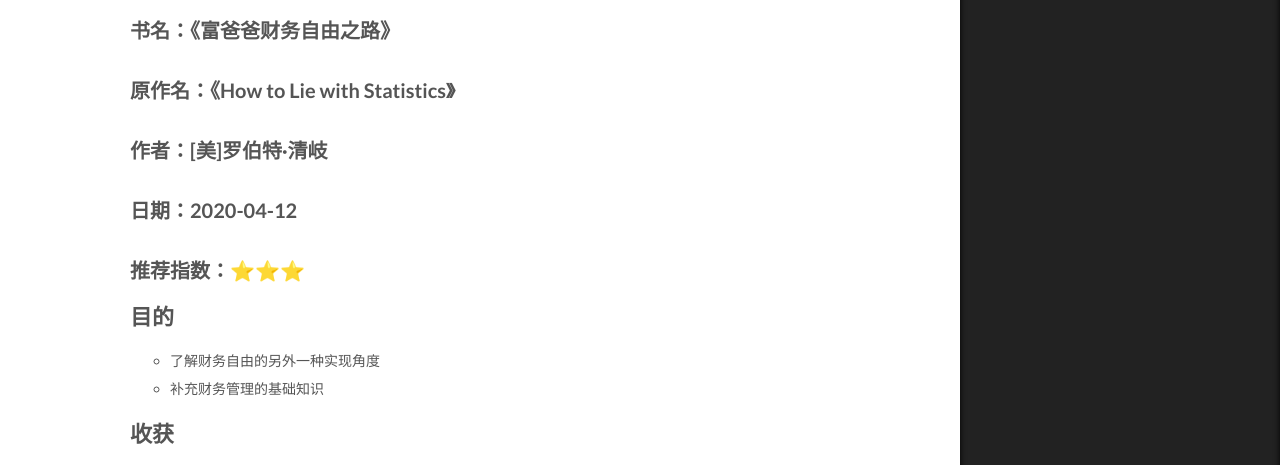
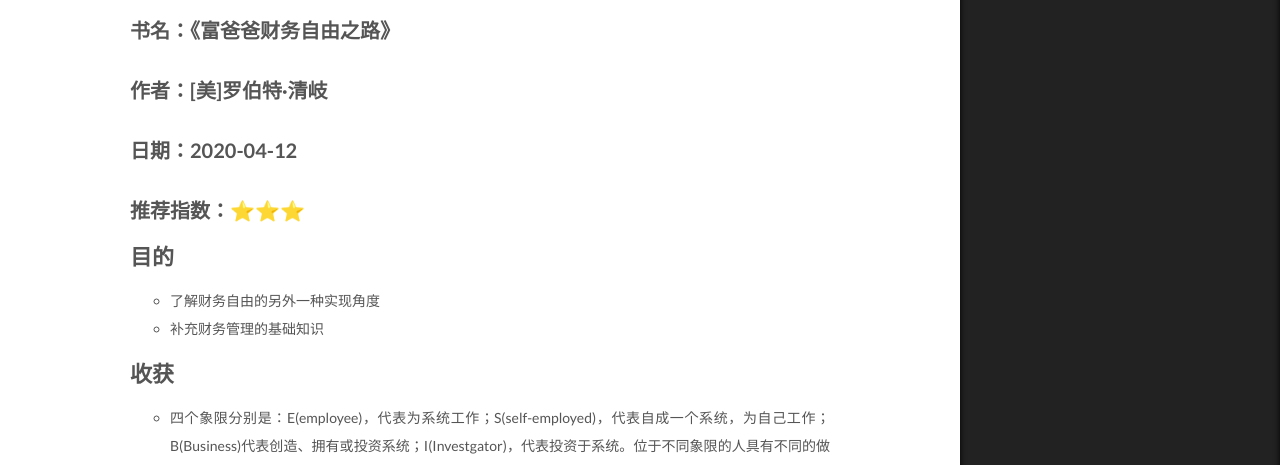
Before and after one commit to shaolingzhong/shaolingzhong.github.io, a Jekyll site: the page built from _posts/2020-04-12-读《富爸爸财务自由之路》笔记.md, in a window 1280 px wide and 1400 px high, scrolled down 639 px. Shown: the part 180-645 px from the top of the window. Built offline with Jekyll 4.4.1, drawn with Linux system fonts in a browser that asks for light colours.

Commit message:
Update 2020-04-12-读《富爸爸财务自由之路》笔记.md

```diff
--- a/_posts/2020-04-12-读《富爸爸财务自由之路》笔记.md
+++ b/_posts/2020-04-12-读《富爸爸财务自由之路》笔记.md
@@ -12,7 +12,6 @@ tag:
 ![《富爸爸财务自由之路》](https://tva1.sinaimg.cn/large/007S8ZIlgy1gdrb70iamej308x0cumxn.jpg "《富爸爸财务自由之路》")
 
 ## 书名：《富爸爸财务自由之路》
-## 原作名：《How to Lie with Statistics》
 ## 作者：[美]罗伯特·清岐
 ## 日期：2020-04-12
 ## 推荐指数：⭐️⭐️⭐️
```
